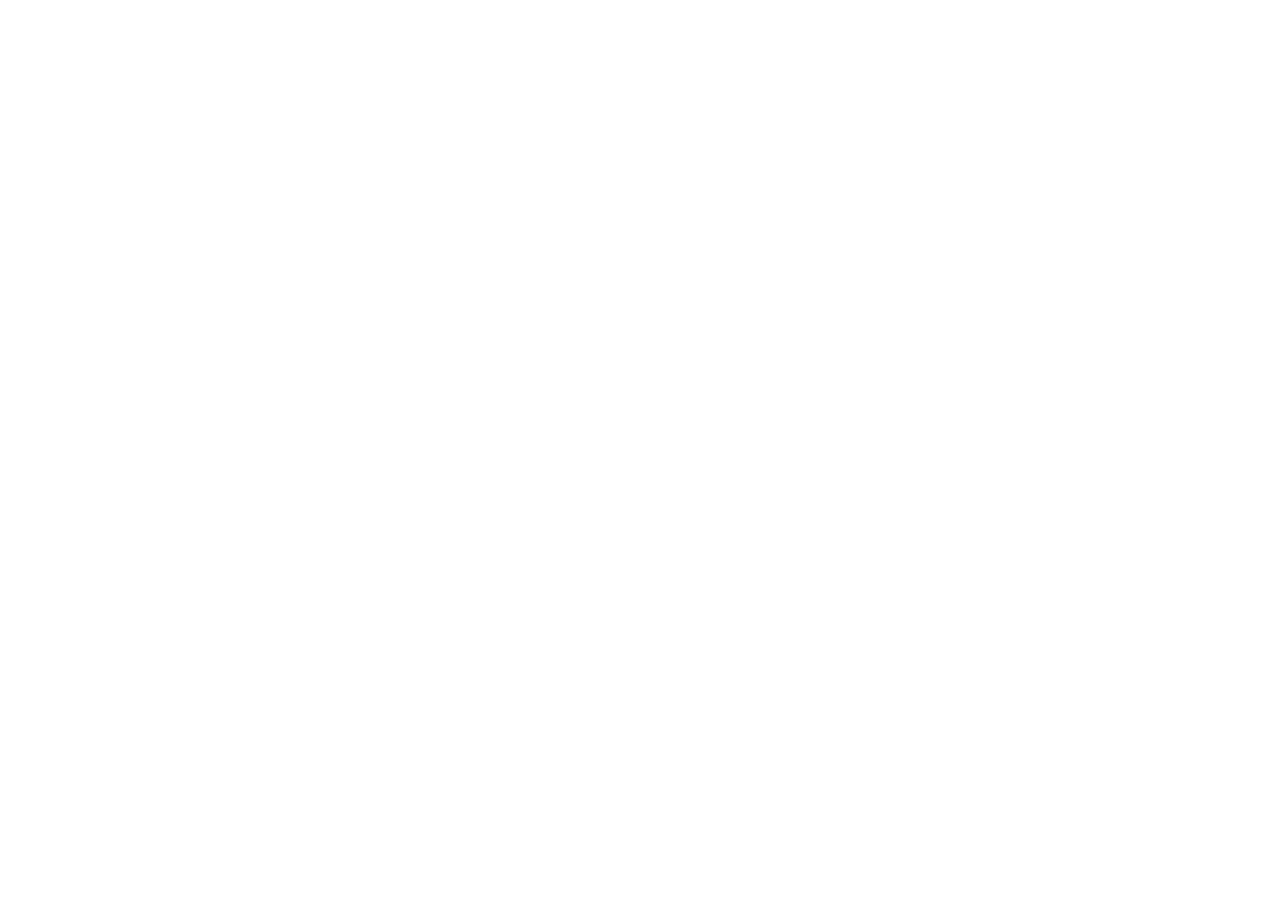
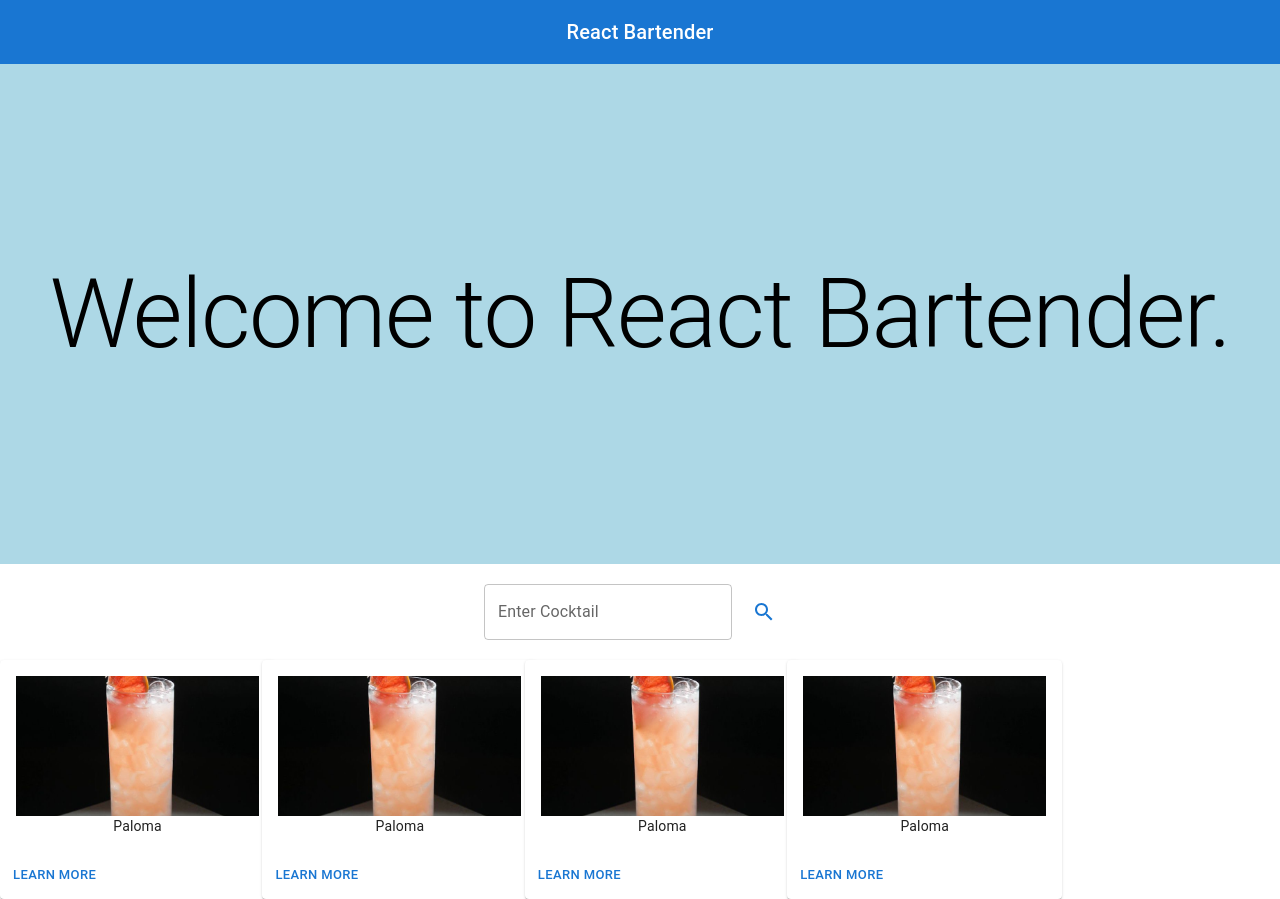
Before and after one commit to javiermelendrez1/react-bartender-v2, a React (Create React App) app in the folder react-bartender-v2/: page / in a window 1280 px wide. Before the commit the page ends 800 px from the top, so only its background shows below. Built offline with nearby package versions, Linux system fonts and the light colour scheme.

Commit message:
created drink cards

```diff
--- a/react-bartender-v2/src/App.js
+++ b/react-bartender-v2/src/App.js
@@ -6,9 +6,9 @@
 function App() {
   return (
     <div className="App">
-      {/* <NavBar/>
+      <NavBar/>
       <HeroImage />
-      <SearchBar/> */}
+      <SearchBar/>
       <Grid/>
     </div>
   );
--- /dev/null
+++ b/react-bartender-v2/src/components/Drink/Drink.js
@@ -0,0 +1,30 @@
+import React from 'react';
+import Box from '@mui/material/Box';
+import Card from '@mui/material/Card';
+import CardActions from '@mui/material/CardActions';
+import CardContent from '@mui/material/CardContent';
+import Button from '@mui/material/Button';
+import Typography from '@mui/material/Typography';
+import CardMedia from '@mui/material/CardMedia';
+import paloma from '../../images/paloma.jpeg';
+const Drink = () => {
+    return(
+        <Card sx={{ minWidth: 275 }}>
+        <CardContent>
+        <CardMedia
+        component="img"
+        height="140"
+        image={paloma}
+        alt="green iguana"
+      />
+          <Typography variant="body2">
+            Paloma
+          </Typography>
+        </CardContent>
+        <CardActions>
+          <Button size="small">Learn More</Button>
+        </CardActions>
+      </Card>
+    );
+};
+export default Drink;
--- a/react-bartender-v2/src/components/Grid/Grid.js
+++ b/react-bartender-v2/src/components/Grid/Grid.js
@@ -2,6 +2,7 @@
 import Button from '@mui/material/Button';
 import Box from '@mui/material/Box';
 import SearchIcon from '@mui/icons-material/Search';
+import Drink from '../Drink/Drink';
 const Grid = () => {
     return (
         <Box
@@ -11,6 +12,11 @@
             gridGap: '2rem',
         }}
         >
+            <Drink/>
+            <Drink/>
+            <Drink/>
+            <Drink/>
+
 
         </Box>
     );
```
Also changed, not shown: react-bartender-v2/src/images/paloma.jpeg (added).
